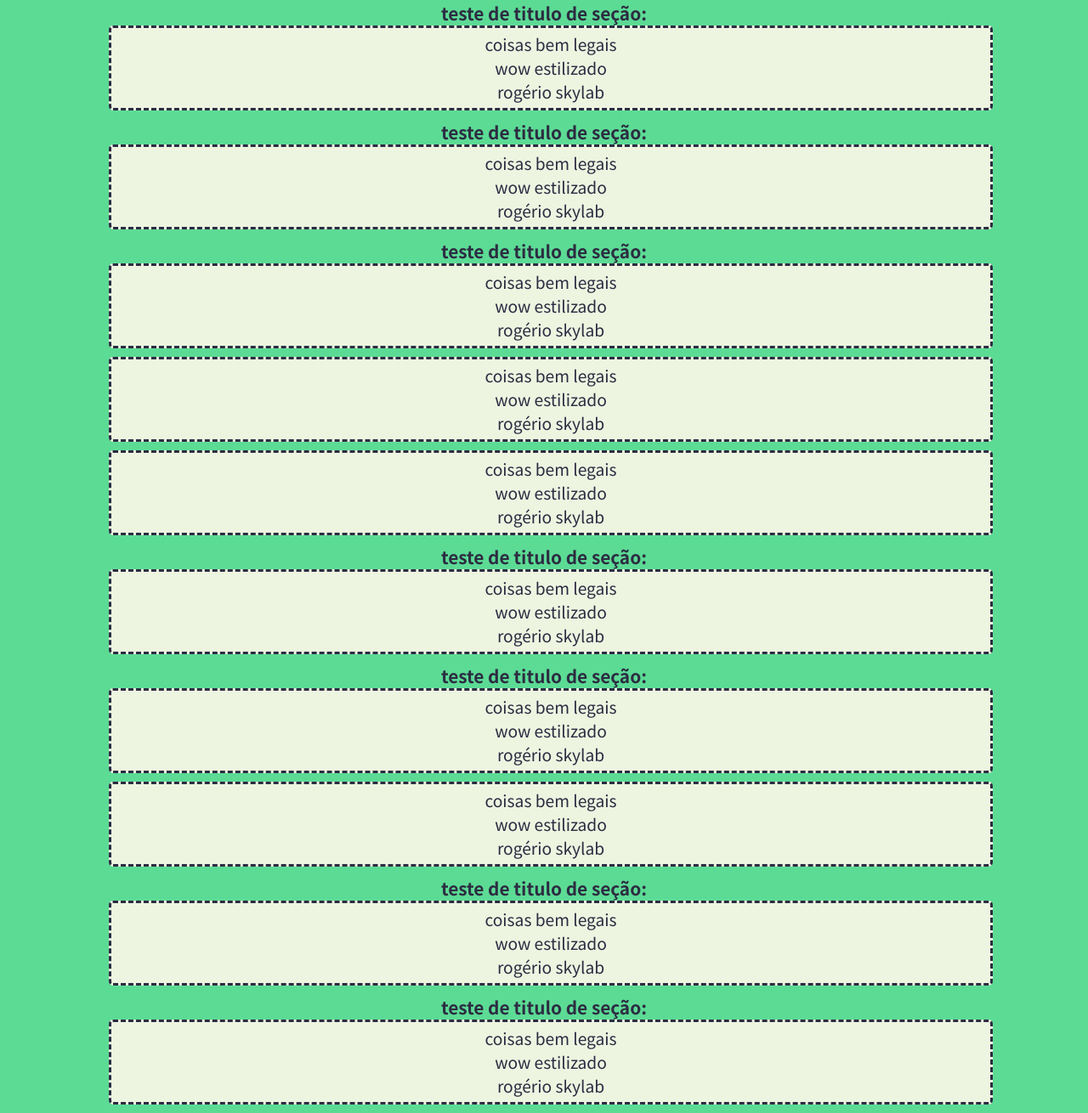
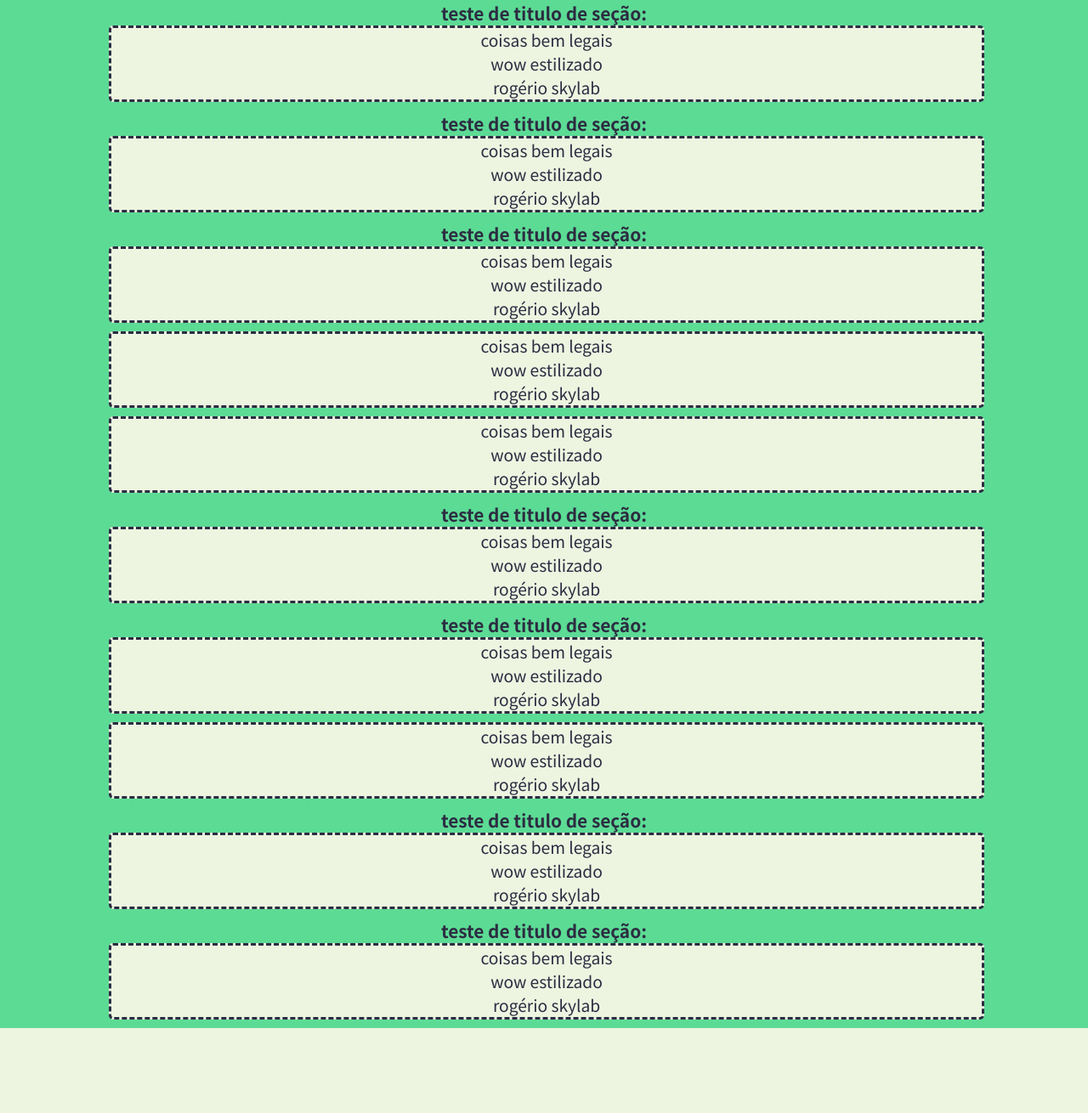
Before and after one commit to Ocramoi/Ocramoi.github.io, a PHP site: page / in a window 1280 px wide. Shown: the part 90-1400 px from the top of the page at 85% size. After the commit the page ends 1300 px from the top, so only its background shows below. Run offline with PHP 8.4, Linux system fonts and the light colour scheme.

Commit message:
portfolio

```diff
--- a/style.css
+++ b/style.css
@@ -133,7 +133,6 @@ main
     border: 3px solid rgb(44, 44, 65);
     border-style: dashed;
     width: 100%;
-    padding: 5px;
     margin-bottom: 10px;
     font-size: 1.2rem;
 }
```
